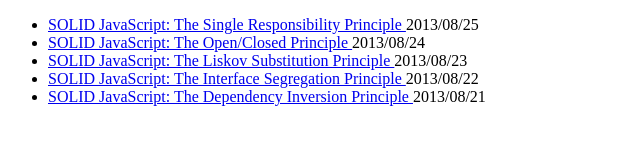
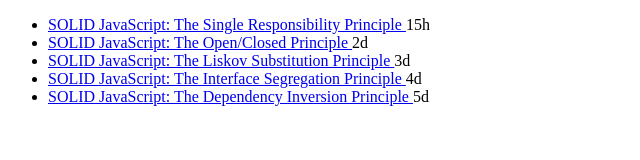
Before and after one commit to banquito/solid-javascript-refactor, a plain HTML site: page singleResponsibility/index.html in a window 1280 px wide. Shown: the whole page, without its empty margins (0-640 px from the left). Drawn offline with Linux system fonts and the light colour scheme.

Commit message:
refactor to single responsibility

```diff
--- a/singleResponsibility/index.html
+++ b/singleResponsibility/index.html
@@ -8,7 +8,7 @@
 
   // Responsibility of change UI
   window.onload = function() {
-    var dates = document.getElementsByTagName(selector);
+    var dates = document.getElementsByTagName("span");
     for ( var i = 0; i < dates.length; i++ ) {
       dates[i].innerText = prettyDate.format(new Date(dates[i].innerText));
     }
```
